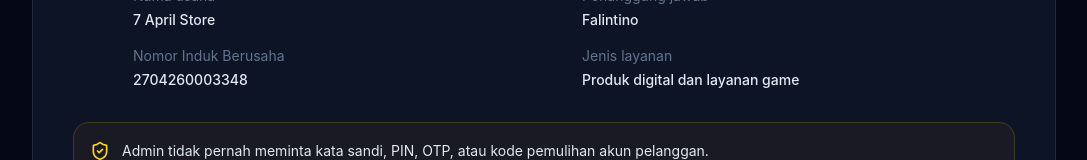
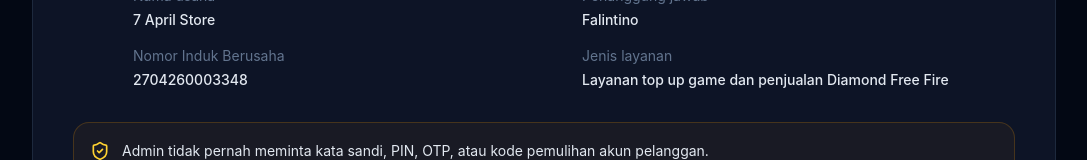
Before and after one commit to falintino/7-april-store, a Next.js app: page /contact in a window 1280 px wide. Shown: the part 920-1080 px from the top of the page, without its empty margins (96-1183 px from the left). Built offline with nearby package versions, Linux system fonts and the light colour scheme; no server answers.

Commit message:
Clarify top up business identity

```diff
--- a/app/contact/page.tsx
+++ b/app/contact/page.tsx
@@ -137,7 +137,7 @@ export default function ContactPage() {
                 <div>
                   <dt className="text-slate-500">Jenis layanan</dt>
                   <dd className="mt-1 font-medium">
-                    Produk digital dan layanan game
+                    Layanan top up game dan penjualan Diamond Free Fire
                   </dd>
                 </div>
               </dl>
```
